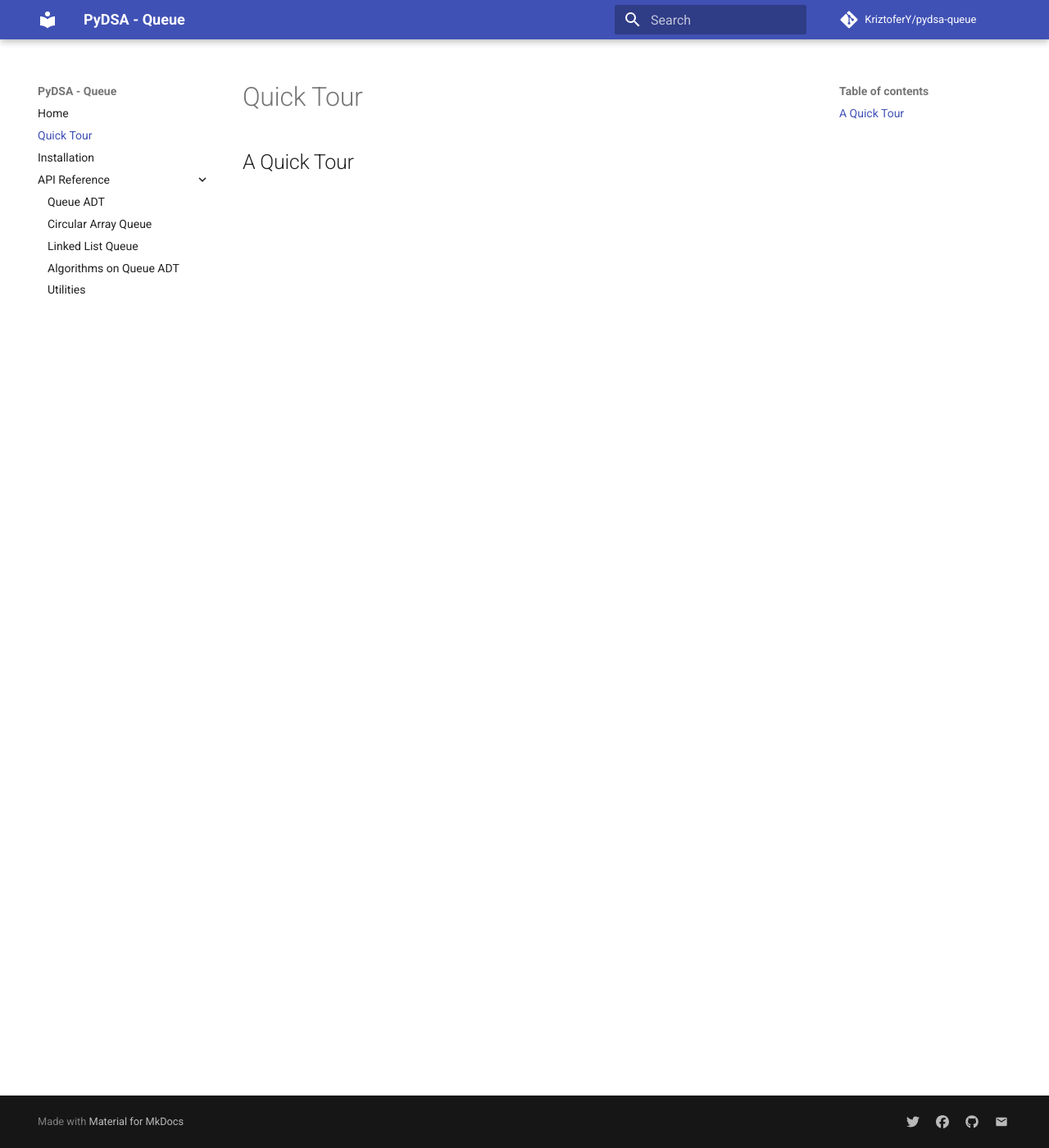
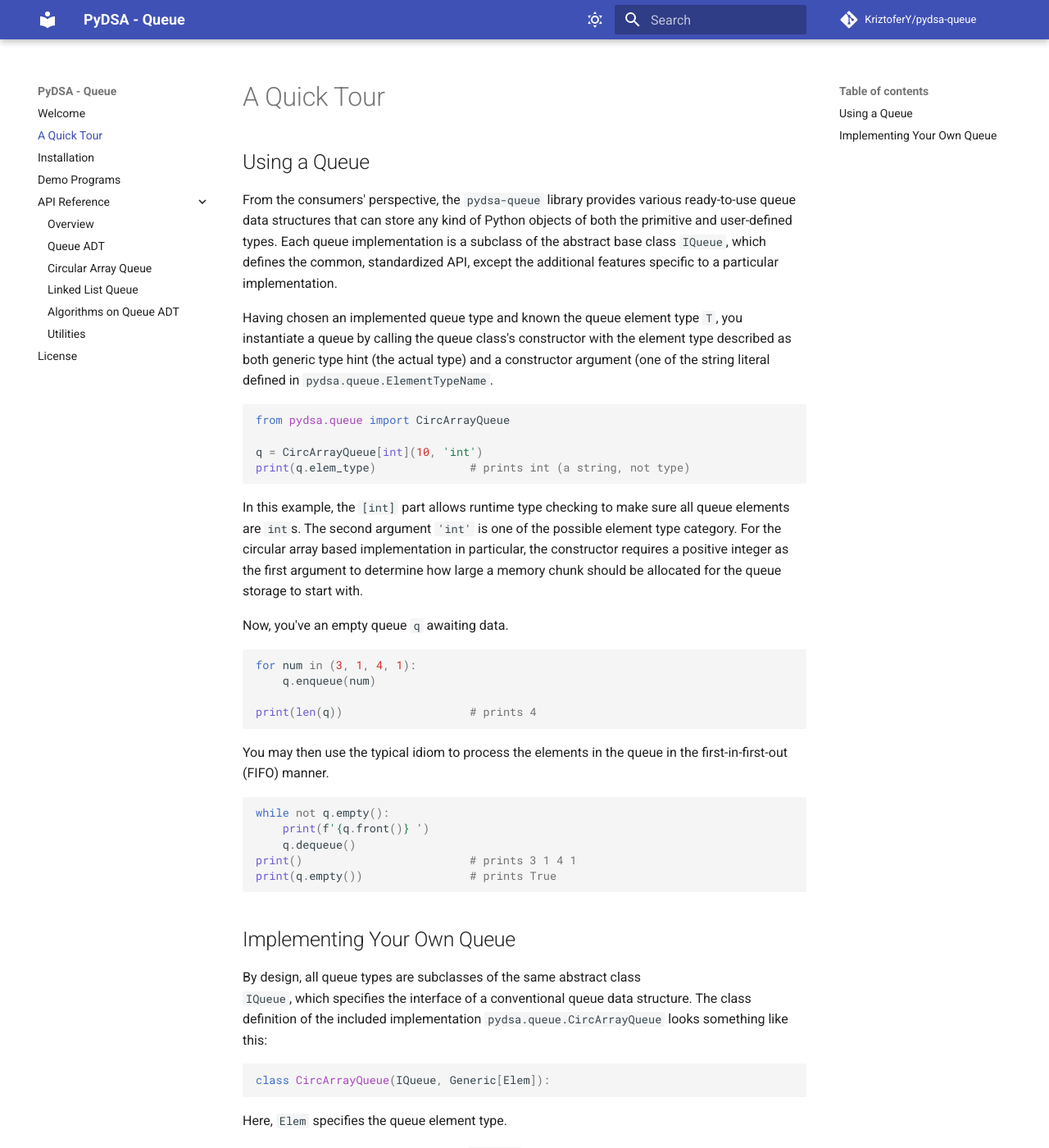
Before and after one commit to KriztoferY/pydsa-queue, an MkDocs documentation site: the page built from docs/intro.md, in a window 1280 px wide and 1400 px high. Shown: the whole window at 82% size. Built offline with MkDocs 1.6.1 and Material for MkDocs 9.7.7, drawn with Linux system fonts in a browser that asks for light colours; comment, search, counter and statistics services are not loaded; some of the changed text lies outside the part shown.

Commit message:
complete documentation site editing and mkdocs configuration

````diff
--- a/docs/intro.md
+++ b/docs/intro.md
@@ -1 +1,97 @@
-# A Quick Tour
+# Using a Queue
+
+From the consumers' perspective, the `pydsa-queue` library provides various
+ready-to-use queue data structures that can store any kind of Python objects of
+both the primitive and user-defined types. Each queue implementation is a
+subclass of the abstract base class `IQueue`, which defines the common,
+standardized API, except the additional features specific to a particular implementation.
+
+Having chosen an implemented queue type and known the queue element type `T`,
+you instantiate a queue by calling the queue class's constructor with the
+element type described as both generic type hint (the actual type) and a
+constructor argument (one of the string literal defined in
+`pydsa.queue.ElementTypeName`.
+
+```python
+
+from pydsa.queue import CircArrayQueue
+
+q = CircArrayQueue[int](10, 'int')
+print(q.elem_type)              # prints int (a string, not type)
+```
+
+In this example, the `[int]` part allows runtime type checking to make sure
+all queue elements are `int`s. The second argument `'int'` is one of the
+possible element type category. For the circular array based implementation in
+particular, the constructor requires a positive integer as the first argument
+to determine how large a memory chunk should be allocated for the queue storage
+to start with.
+
+Now, you've an empty queue `q` awaiting data.
+
+```python
+for num in (3, 1, 4, 1):
+    q.enqueue(num)
+
+print(len(q))                   # prints 4
+```
+
+You may then use the typical idiom to process the elements in the queue in the
+first-in-first-out (FIFO) manner.
+
+```python
+while not q.empty():
+    print(f'{q.front()} ')
+    q.dequeue()
+print()                         # prints 3 1 4 1
+print(q.empty())                # prints True
+```
+
+# Implementing Your Own Queue
+
+By design, all queue types are subclasses of the same abstract class
+`IQueue`, which specifies the interface of a conventional queue
+data structure. The class definition of the included implementation
+`pydsa.queue.CircArrayQueue` looks something like this:
+
+```python
+class CircArrayQueue(IQueue, Generic[Elem]):
+```
+
+Here, `Elem` specifies the queue element type.
+
+Let's say you're going to define a class `MyQueue` to implement the Queue ADT.
+Here is a blueprint to get you started:
+
+```python
+
+class MyQueue(IQueue, Generic[Elem]):
+
+    def __init__(self, elem_type: ElemTypeName, ...) -> None:
+        pass
+
+    def __len__(self) -> int:
+        pass
+
+    def __iter__(self) -> Generator[Elem, None, None]:
+        pass
+
+    @property
+    def element_type(self) -> ElemTypeName:
+        pass
+
+    def front(self) -> Elem:
+        pass
+
+    def enqueue(self, elem: Elem) -> None:
+        pass
+
+    def dequeue(self) -> Elem:
+        pass
+};
+```
+
+To implement the abstract property `elem_type`, you're advised to acquire such
+data via the constructor and store it as a private instance field.
+
+This is it!
--- a/mkdocs.yml
+++ b/mkdocs.yml
@@ -4,10 +4,12 @@ repo_url: https://github.com/KriztoferY/pydsa-queue
 repo_name: KriztoferY/pydsa-queue
 #strict: true
 nav:
-  - Home: index.md
-  - "Quick Tour": intro.md
+  - Welcome: index.md
+  - "A Quick Tour": intro.md
   - Installation: installation.md
+  - Demo Programs: demos.md
   - "API Reference":
+      - Overview: api.md
       - "Queue ADT": adt.md
       - "Circular Array Queue": circ_array_queue.md
       - "Linked List Queue": linked_list_queue.md
@@ -15,15 +17,25 @@ nav:
       - Utilities: utils.md
   # - Contributing: contributing.md
   # - Changelog: changelog.md
+  - License: license.md
 use_directory_urls: false
 theme:
   name: material
   language: en
   #logo: assets/logo.png
   palette:
-    scheme: preference
-    primary: indigo
-    accent: indigo
+    - scheme: default
+      primary: indigo
+      accent: indigo
+      toggle:
+        icon: material/weather-sunny
+        name: Switch to light mode
+    - scheme: slate
+      primary: blue
+      accent: blue
+      toggle:
+        icon: material/weather-night
+        name: Switch to dark mode
   features:
     - navigation.indexes
     - navigation.instant
@@ -44,6 +56,7 @@ markdown_extensions:
       generic: true
   - pymdownx.highlight:
       linenums: false
+  - pymdownx.snippets
   - pymdownx.superfences
   - pymdownx.inlinehilite
   - pymdownx.details
@@ -51,27 +64,32 @@ markdown_extensions:
   - toc:
       baselevel: 2
       permalink: true
-      # slugify: !!python/name:pymdownx.slugs.uslugify
   - meta
 plugins:
-  - include-markdown
+  - include-markdown:
+      encoding: ascii
+      preserve_includer_indent: false
+      dedent: true
+      trailing_newlines: false
+      comments: false
   - search:
       lang: en
   - mkdocstrings:
       watch:
         - .
+copyright: Copyright &copy; 2022 - 2023 <a href="https://github.com/KriztoferY" target="_blank">KriztoferY</a> (https://github.com/KriztoferY). All rights reserved.
 extra:
   social:
     - icon: fontawesome/brands/twitter
       # replace with your own tweet link below
-      link: https://github.com/engineer/pydsa-queue
+      link: https://github.com/KriztoferY/pydsa-queue
       name: Tweet
     - icon: fontawesome/brands/facebook
       # replace with your own facebook link below
-      link: https://github.com/engineer/pydsa-queue
+      link: https://github.com/KriztoferY/pydsa-queue
       name: Facebook
     - icon: fontawesome/brands/github
-      link: https://github.com/engineer/pydsa-queue
+      link: https://github.com/KriztoferY/pydsa-queue
       name: Github
     - icon: material/email
       link: "mailto:engineer@no.email"
````
Also changed, not shown: docs/api.md (+16 -7 lines), docs/demos.md (added, +108 -0 lines), docs/index.md (+7 -3 lines), docs/license.md (added, +1 -0 lines), docs/linked_list_queue.md (+4 -1 lines), 2 other files.
